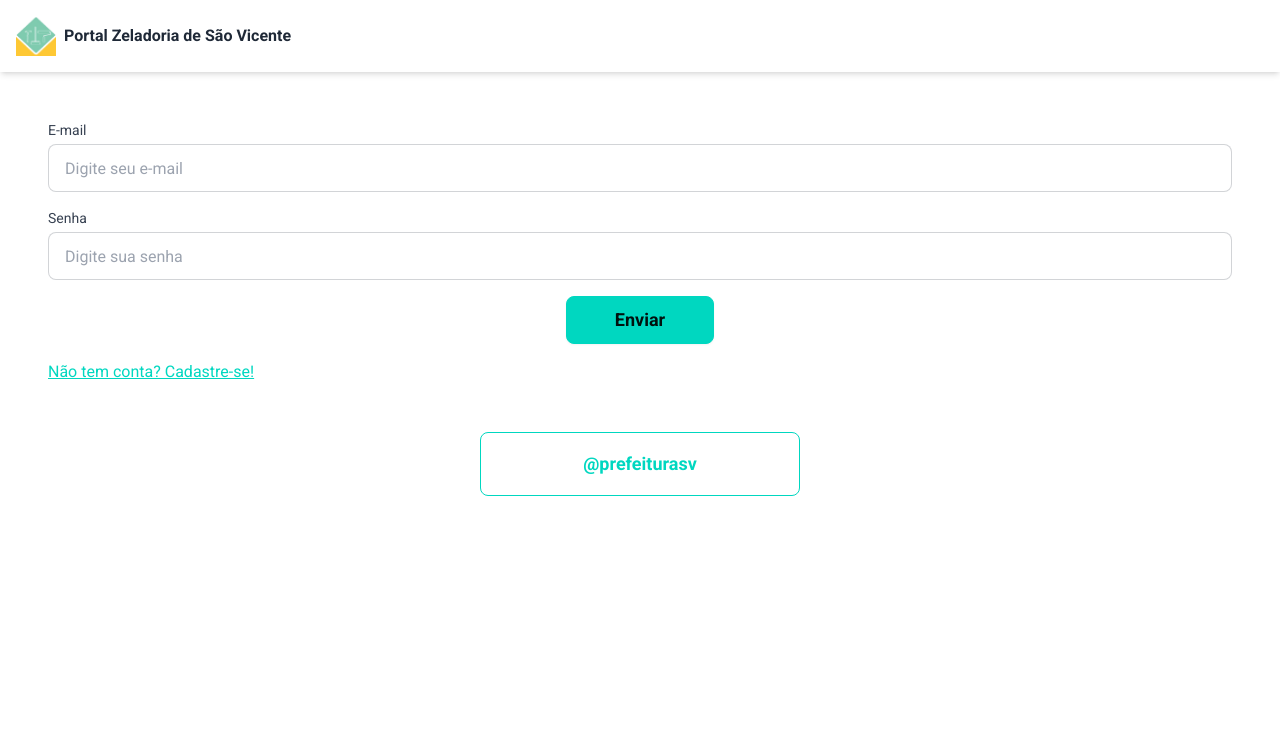
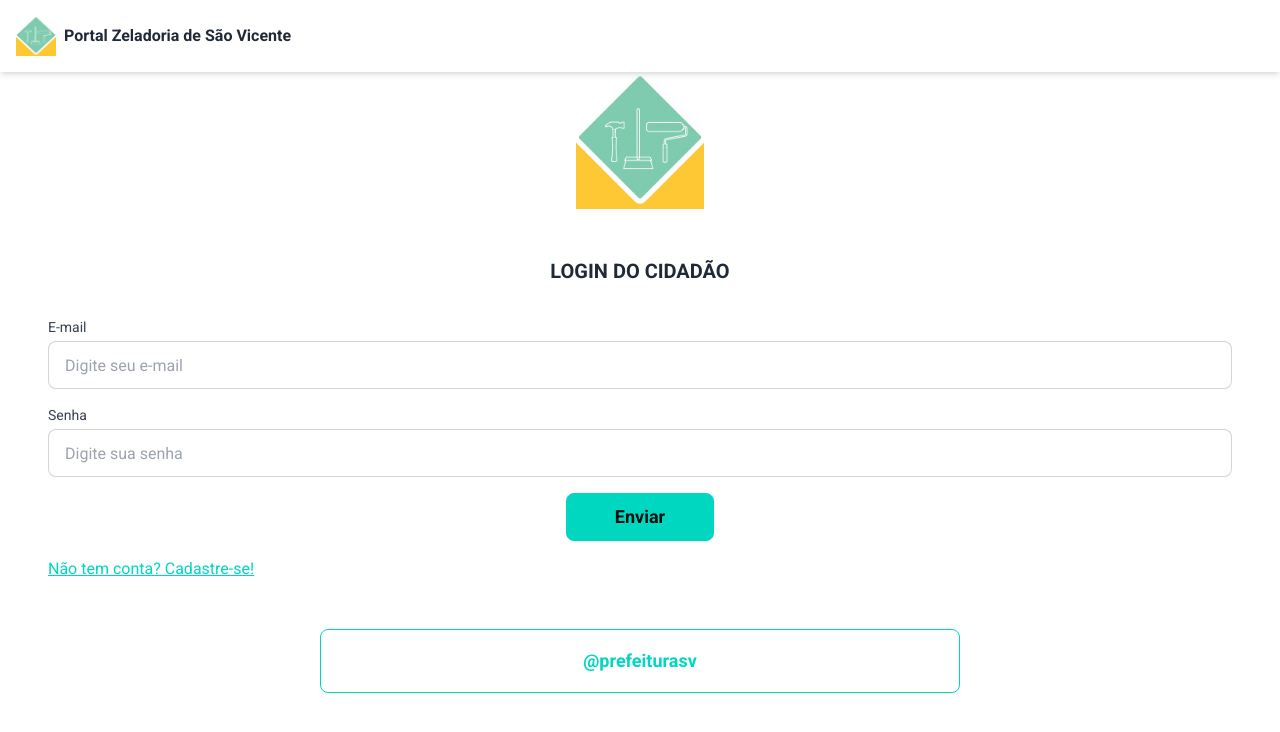
Before and after one commit to camilabr74/HTML_PI_2, a React (Vite) app: page /#/ in a window 1280 px wide. Shown: the top 732 px of the page. Built offline with nearby package versions, Linux system fonts and the light colour scheme.

Commit message:
add: adiciona logo e texto na tela de login do cidadão

```diff
--- a/src/pages/Citizen/Login.jsx
+++ b/src/pages/Citizen/Login.jsx
@@ -4,6 +4,8 @@ import axios from 'axios';
 import { useNavigate } from 'react-router-dom';
 import { Link } from 'react-router-dom';
 import ButtonOutline from '../../components/ButtonOutline/ButtonOutline';
+import logo from '/src/assets/logo.png';
+
 
 const Login = ({ onSubmit }) => {
   const [email, setEmail] = useState('');
@@ -38,7 +40,15 @@ const Login = ({ onSubmit }) => {
   return (
 
     <div>
+
+      <div className="flex justify-center items-center">
+        <img src={logo} alt="Logo" className="mx-2 w-32" />
+      </div>
       <BaseForm onSubmit={handleFormSubmit}>
+
+        <span className="text-xl font-bold mb-8 flex justify-center items-center" style={{ fontFamily: 'Roboto, sans-serif' }}>
+          LOGIN DO CIDADÃO
+        </span>
         <div>
           <label htmlFor="email" className="block text-sm font-medium text-gray-700">
             E-mail
@@ -73,9 +83,9 @@ const Login = ({ onSubmit }) => {
 
       </BaseForm>
 
-      <Link className="link link-accent px-12 pt" to="/HTML_PI_2/sign-up">Não tem conta? Cadastre-se!</Link>
+      <Link className="link link-accent px-12" to="/HTML_PI_2/sign-up">Não tem conta? Cadastre-se!</Link>
 
-      <ButtonOutline to="/HTML_PI_2/login-goverment" className="w-1/4 mt-12">
+      <ButtonOutline to="/HTML_PI_2/login-goverment" className="w-1/2 m-12">
         @prefeiturasv
       </ButtonOutline>
 
```
